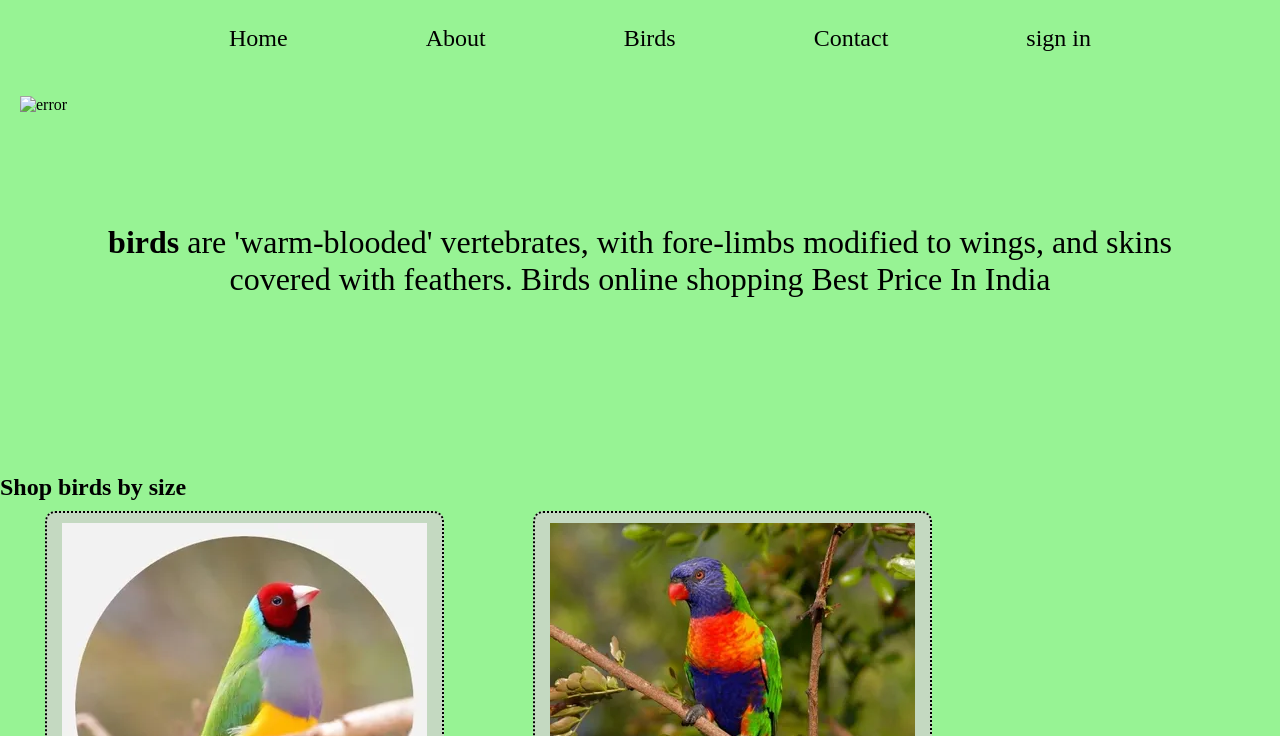
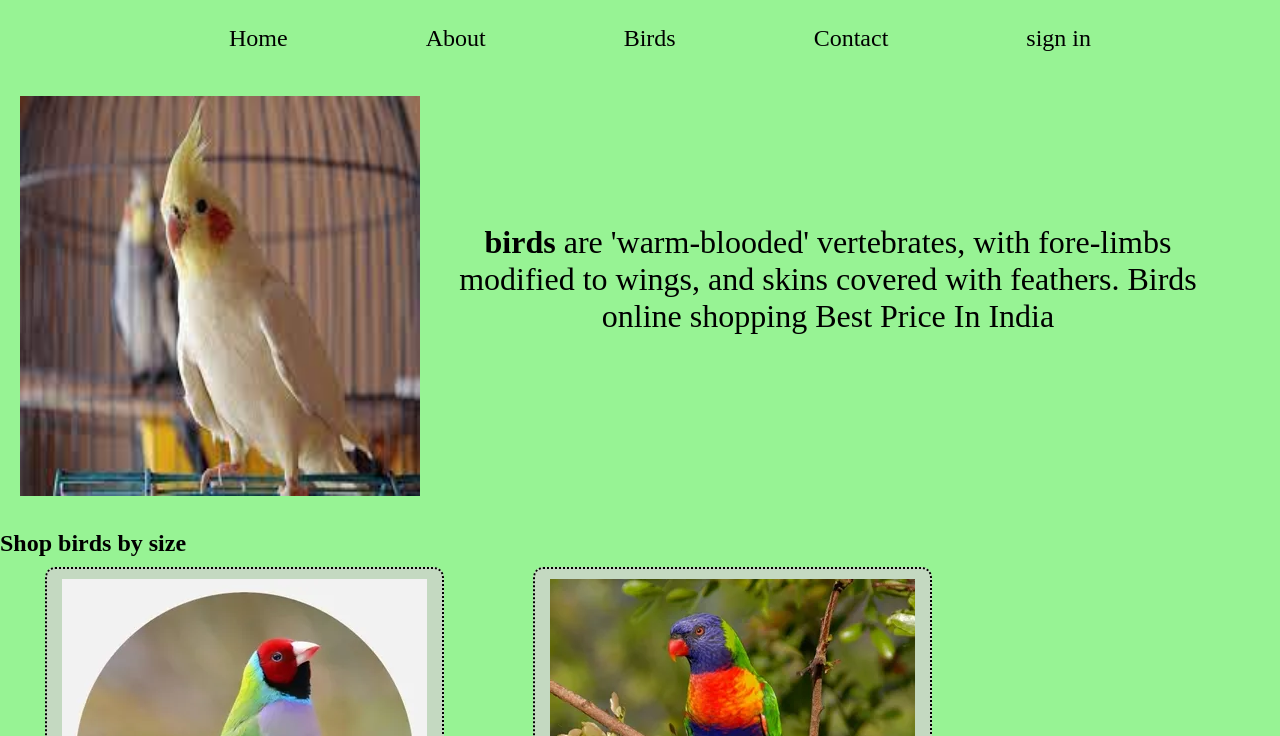
Before and after one commit to Nallasenathipathi/html_project2, a plain HTML site: page index.html in a window 1280 px wide. Shown: the part 64-800 px from the top of the page. Drawn offline with Linux system fonts and the light colour scheme.

Commit message:
Update index.html

```diff
--- a/index.html
+++ b/index.html
@@ -25,7 +25,7 @@
         </nav>
         <section>
             <div class="para">
-                <div id="img1"><img id="img1img1" src="image/img1.jfif" width="400px " height="400px" alt="error"></div>
+                <div id="img1"><img id="img1img1" src="img1.jfif" width="400px " height="400px" alt="error"></div>
                 <div id="p1"><p id="p1p"><b>birds</b> are 'warm-blooded' vertebrates, with fore-limbs modified to wings, and skins covered with feathers. Birds online shopping Best Price In India</p></div>
                 <br class="clear">
             </div>
```
